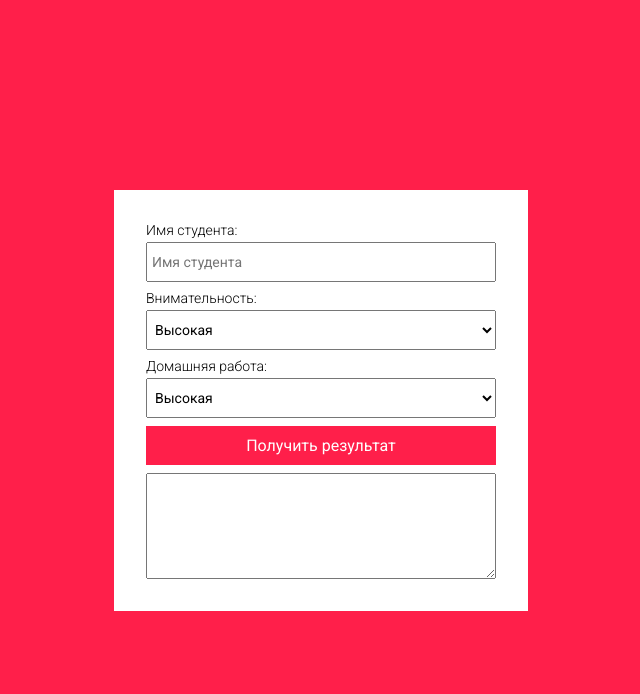
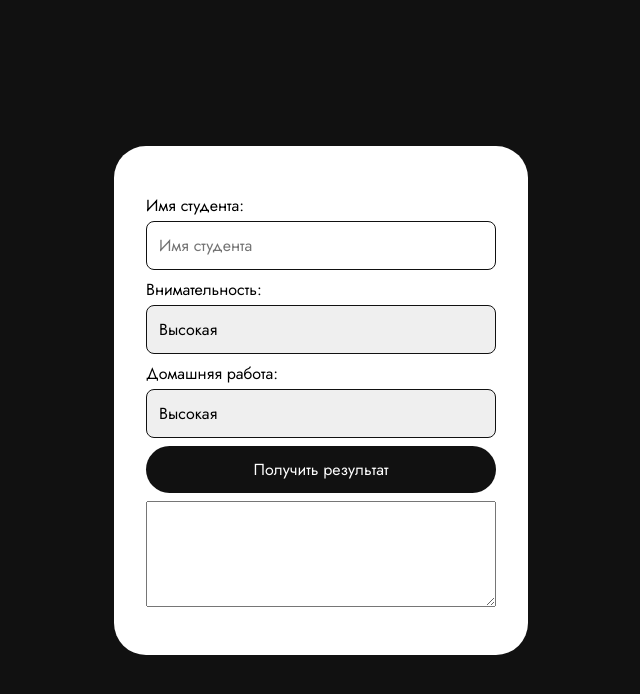
Before and after one commit to KolpakovK/kolpakov.k.github.io, a plain HTML site: page index.html in a window 1280 px wide. Shown: the whole page, without its empty margins (319-959 px from the left). Drawn offline with nearby package versions, Linux system fonts and the light colour scheme.

Commit message:
Update style.css

```diff
--- a/css/style.css
+++ b/css/style.css
@@ -1,7 +1,7 @@
-@import url('https://fonts.googleapis.com/css2?family=Roboto:wght@300;400&display=swap');
+@import url('https://fonts.googleapis.com/css2?family=Jost:ital,wght@0,100;0,200;0,300;0,400;0,500;0,600;0,700;0,800;0,900;1,100;1,200;1,300;1,400;1,500;1,600;1,700;1,800;1,900&display=swap');
 
 *{
-  font-family: 'Roboto', sans-serif;
+  font-family: 'Jost', sans-serif;
 }
 
 body{
@@ -10,15 +10,16 @@ body{
   display:flex;
   justify-content:center;
   align-items:center;
-  background: #ff1f4a;
+  background: #111111;
 }
 
 .container{
   display: flex;
   flex-direction: column;
   gap: 8px;
-  padding: 32px;
+  padding: 48px 32px;
   background: white;
+  border-radius: 32px;
 }
 
 .container > div{
@@ -29,28 +30,54 @@ body{
 }
 
 label{
-  font-weight: 100;
-  font-size:14px;
+  font-weight: 400;
+  font-size:16px;
 }
 
 #resultVal{
   font-weight: 100;
-  font-size:14px;
+  font-size:16px;
   height:100px;
 }
 
 select,input{
-  font-size:14px;
-  padding:10px 4px;
+  font-size:16px;
+  padding:12px 12px;
   box-sizing: border-box;
+  border-radius: 8px;
+  border:  1px solid #111111;
+  appearance:none;
+  min-height: 49px;
+}
+.select-arrow{
+  position: relative;
+}
+
+.select-arrow:after{
+  content: "";
+  display: block;
+  position: absolute;
+  right: 0px;
+  bottom: 8px;
+  transform: translate(-50%,-50%);
+  width: 16px;
+  height:  16px;
+  z-index: 1;
+  background: url(https://cdn-icons.flaticon.com/png/512/2889/premium/2889715.png?token=exp=1636195405~hmac=00ef2eac5bce2807e3815444cfbaa602);
+  background-size: contain;
 }
 
 a{
   width: 350px;
-  padding: 10px 4px;
+  padding: 12px 4px;
   text-align: center;
   color: white;
-  background: #ff1f4a;
+  background: #111111;
+  border-radius: 32px;
   text-decoration: none;
   box-sizing: border-box;
 }
+
+.result{
+  border-radius: 8px;
+}
```
